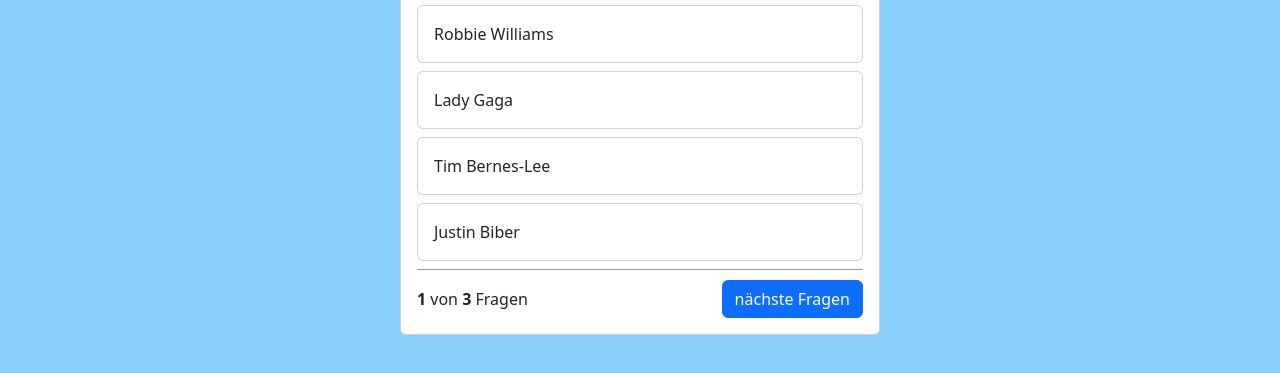
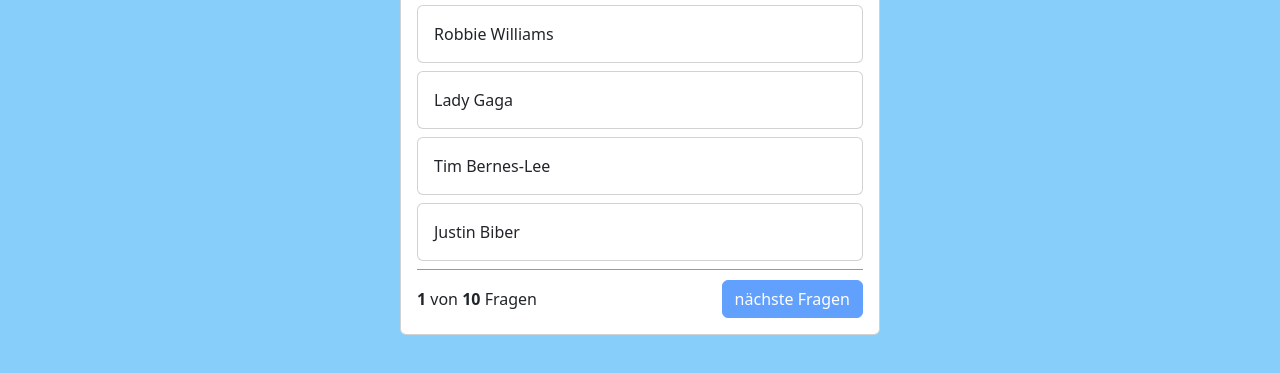
Before and after one commit to YeHtutt/Quiz-App, a plain HTML site: page index.html in a window 1280 px wide. Shown: the part 345-718 px from the top of the page. Drawn offline with nearby package versions, Linux system fonts and the light colour scheme.

Commit message:
JS of QuizApp running

```diff
--- a/index.html
+++ b/index.html
@@ -66,7 +66,8 @@
                     <span>
                         <b>1</b> von <b id="all-questions">5</b> Fragen
                     </span>
-                    <button type="button" class="btn btn-primary">nächste Fragen</button>
+                    <!--button ist beim default disabled,erst nach dem ein Antwort ausgewählt wurde enabled (siehe in Function -answer()) -->
+                    <button type="button" class="btn btn-primary" id="next-button" onclick="nextQuestion()" disabled>nächste Fragen</button>
                 </div>
 
             </div>
--- a/script.js
+++ b/script.js
@@ -22,6 +22,62 @@ let questions = [
         "answer_3": "Malawi",
         "answer_4": "Anguilla",
         "right_answer": 1
+    },
+    {
+        "question": "Was ist das größte Tier der Welt?",
+        "answer_1": "Elefant",
+        "answer_2": "Blauwal",
+        "answer_3": "Braunbär",
+        "answer_4": "Giraffe",
+        "right_answer": 2
+    },
+    {
+        "question": "Wie viele Stacheln hat ein Igel ungefähr?",
+        "answer_1": "50",
+        "answer_2": "500",
+        "answer_3": "1000",
+        "answer_4": "5000",
+        "right_answer": 4
+    },
+    {
+        "question": "Welches Land hat die höchste Migrationsrate?",
+        "answer_1": "Spanien",
+        "answer_2": "Italien",
+        "answer_3": "Niederlande",
+        "answer_4": "Japan",
+        "right_answer": 1
+    },
+    {
+        "question": "Welche Stadt is die Hauptstadt Spaniens?",
+        "answer_1": "Barcelona",
+        "answer_2": "Valencia",
+        "answer_3": "Andorra la Vella",
+        "answer_4": "Madrid",
+        "right_answer": 4
+    },
+    {
+        "question": "Wie heißt der höchste Berg der Welt?",
+        "answer_1": "Alpen",
+        "answer_2": "Zugspitze",
+        "answer_3": "Mount Everest",
+        "answer_4": "Kilimandscharo",
+        "right_answer": 3
+    },
+    {
+        "question": "Was Essen Bären sehr gerne?",
+        "answer_1": "Honig",
+        "answer_2": "Marmelade",
+        "answer_3": "Nussnougatcreme",
+        "answer_4": "Frischkäse",
+        "right_answer": 1
+    },
+    {
+        "question": "Wie viele Inseln hat Indonesien insgesamt?",
+        "answer_1": "etwa 150",
+        "answer_2": "etwa 300",
+        "answer_3": "etwa 4000",
+        "answer_4": "über 17000",
+        "right_answer": 4
     },
 ];
 
@@ -51,11 +107,36 @@ function answer(selection) {
     console.log('selectedQuestion in Char is: ', selectedQuestionNumber)
     console.log('Right answer is: ', question['right_answer'])
 
+
+    let idOfRightAnswer = `answer_${question['right_answer']}`;
+
     if (selectedQuestionNumber == question['right_answer']) {
         console.log('Richtige Antwort Wow!!')
         document.getElementById(selection).parentNode.classList.add('bg-success'); //bei richtiger Antwort mit der ID-seine Eltern Container wird background zur grünen Farbe geändert
     } else {
         console.log('Leider falsche Antwort!!')
         document.getElementById(selection).parentNode.classList.add('bg-danger'); //bei falscher Antwort mit der ID-seine Eltern Container wird background zur rote Farbe geändert
+        document.getElementById(idOfRightAnswer).parentNode.classList.add('bg-success');
     }
+    document.getElementById('next-button').disabled =false;
 }
+
+
+function nextQuestion(){
+    currentQuestion++; // z.B. Variable von 0 auf 1 erhöhen
+    resetAnswerButtons();
+    showQuestion();
+    document.getElementById('next-button').disabled =ture;
+}
+
+//alle Antworten von Backgroud-Color entfernen
+function resetAnswerButtons(){
+    document.getElementById('answer_1').parentNode.classList.remove('bg-danger');
+    document.getElementById('answer_1').parentNode.classList.remove('bg-success');
+    document.getElementById('answer_2').parentNode.classList.remove('bg-danger');
+    document.getElementById('answer_2').parentNode.classList.remove('bg-success');
+    document.getElementById('answer_3').parentNode.classList.remove('bg-danger');
+    document.getElementById('answer_3').parentNode.classList.remove('bg-success');
+    document.getElementById('answer_4').parentNode.classList.remove('bg-danger');
+    document.getElementById('answer_4').parentNode.classList.remove('bg-success');
+}
```
